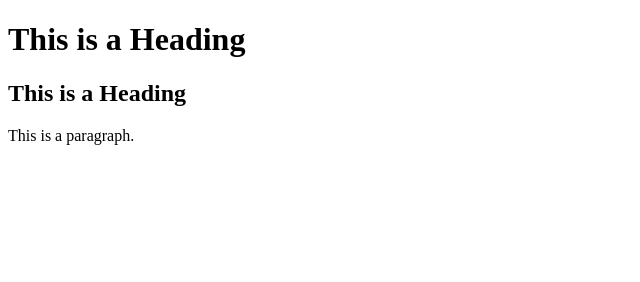
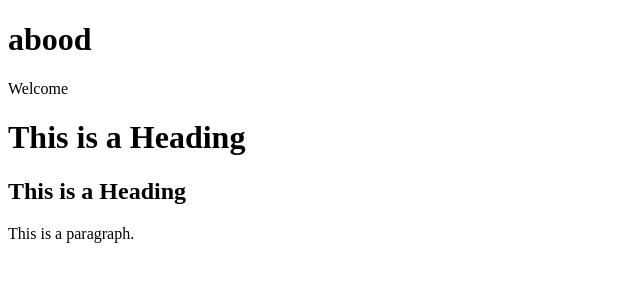
Before and after one commit to Aboody013/LabJordan, a plain HTML site: page index.html in a window 1280 px wide. Shown: the whole page, without its empty margins (0-640 px from the left). Drawn offline with Linux system fonts and the light colour scheme.

Commit message:
Update header with professional

```diff
--- a/index.html
+++ b/index.html
@@ -1,5 +1,10 @@
 <!DOCTYPE html>
 <html>
+
+<head>
+<h1>abood</h1>
+<p>Welcome</p>
+</head>
 <head>
 <title>Page Title</title>
 </head>
```
